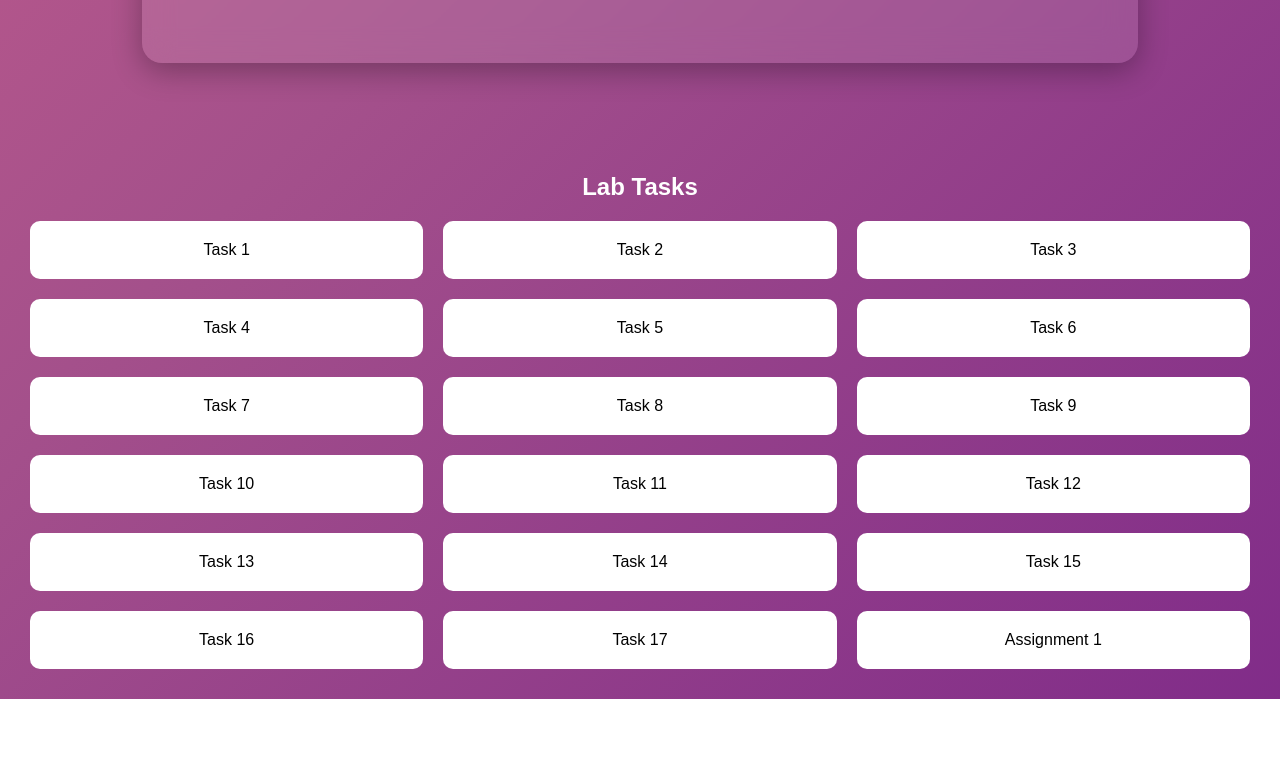
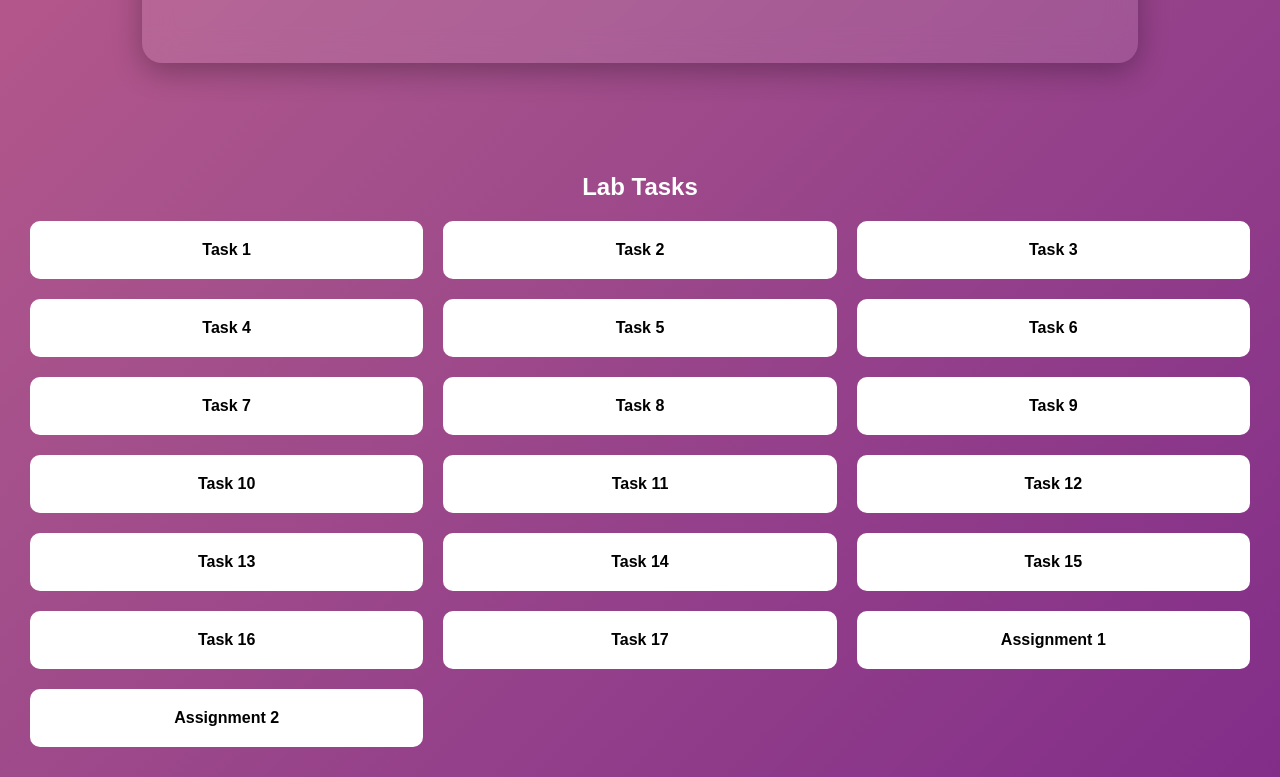
Before and after one commit to jini0703/all-tasks-project, a plain HTML site: page index.html in a window 1280 px wide. Shown: the part 280-1057 px from the top of the page. Before the commit the page ends 979 px from the top, so only its background shows below. Drawn offline with Linux system fonts and the light colour scheme.

Commit message:
Update index.html

```diff
--- a/index.html
+++ b/index.html
@@ -70,6 +70,7 @@
             text-align: center;
             cursor: pointer;
             transition: 0.3s;
+            font-weight: bold;
         }
 
         .card:hover {
@@ -115,8 +116,9 @@
         <div class="card" onclick="openTask('./task16.1/task16.html')">Task 16</div>
         <div class="card" onclick="openTask('./task17/task17.html')">Task 17</div>
 
-        <!-- ✅ ASSIGNMENT 1 -->
+        <!-- 🔥 ASSIGNMENTS -->
         <div class="card" onclick="openTask('./ass1/index.html')">Assignment 1</div>
+        <div class="card" onclick="openTask('./ass2/index.html')">Assignment 2</div>
 
     </div>
 </div>
@@ -126,7 +128,6 @@ function openTask(path) {
     window.open(path, '_blank');
 }
 
-/* 🔥 PROJECT PATH */
 function openProject() {
     window.open('./group project/index.html', '_blank');
 }
```
